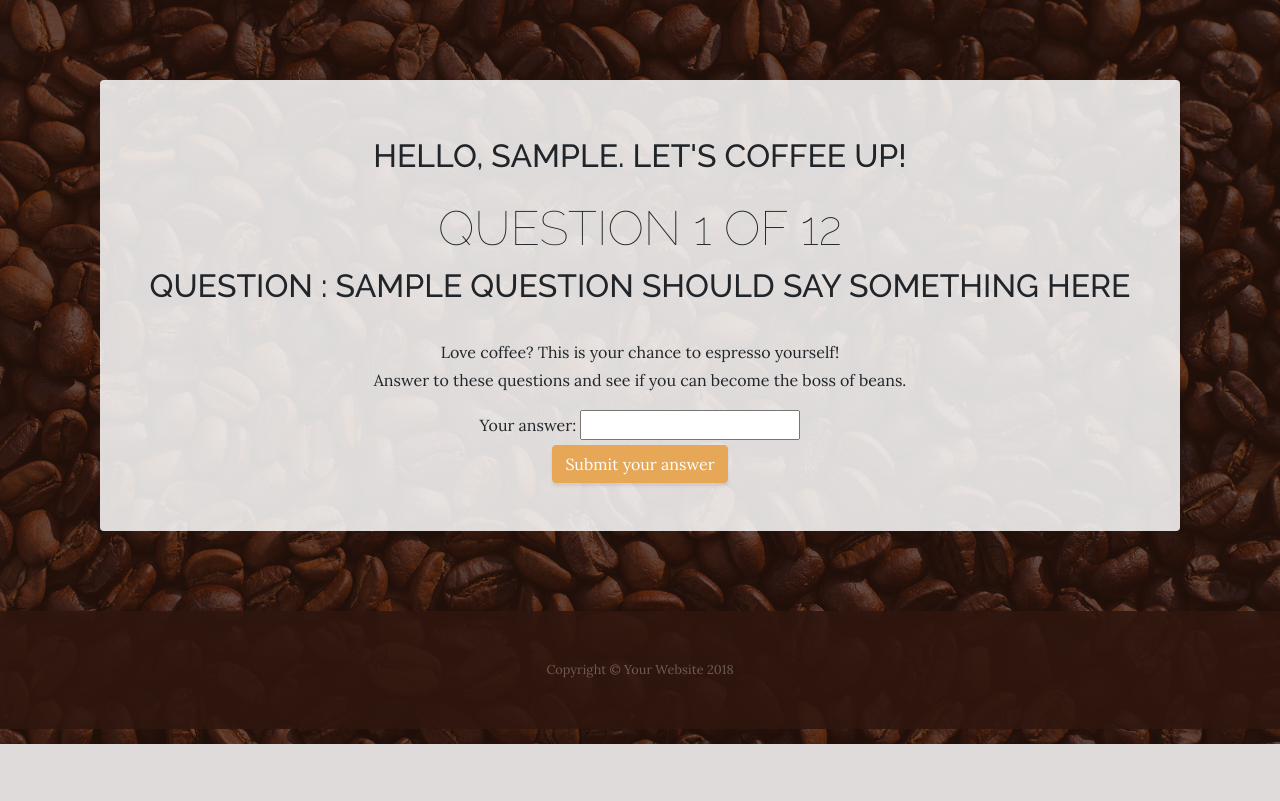
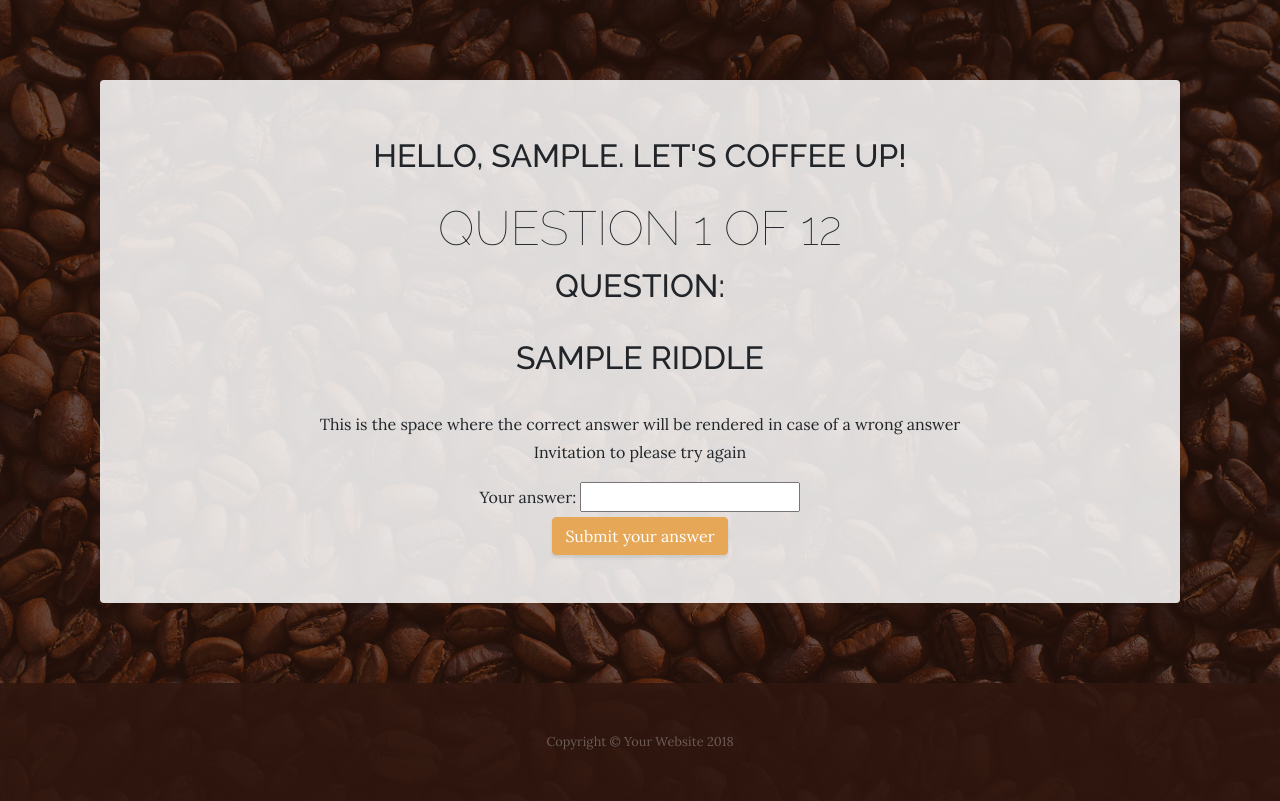
Before and after one commit to Code-Institute-Submissions/python-project-game, a Flask app: template templates/quiz.html in a window 1280 px wide. Shown: the part 56-857 px from the top of the page. Before the commit the page ends 800 px from the top, so only its background shows below. Run offline with Flask 2, Linux system fonts and the light colour scheme; the template is opened without the code that fills it: most values are stand-ins (such as "Sample title", 1, 10 or a date in 2020); some libraries are stand-ins or nearby versions.

Commit message:
got all the riddles to render in my quiz template. Need to get only a question

```diff
--- a/app.py
+++ b/app.py
@@ -19,7 +19,7 @@ app.url_map.strict_slashes = False
 #     return option
 
 
-# def start_coffee_questions():
+# def get_coffee_quiz():
 #     """
 #     Gets the questions from our .json file
 #     """
@@ -58,7 +58,7 @@ app.url_map.strict_slashes = False
 #         option = quiz_menu()
 #         if option == "1":
 #             # print("You selected 'Start Quiz!'")
-#             start_coffee_questions()
+#             get_coffee_quiz()
 #             # ask_questions()
 #         elif option == "2":
 #             print("Thanks for Playing. Good Bye")
@@ -74,7 +74,7 @@ def index():
 
 @app.route("/quiz", methods=["POST"])
 # We create a var with a couple of question to get it to work on a simple level
-def start_coffee_questions():
+def get_coffee_quiz():
 
     riddles = [
         {"question": "short coffee?", "answer": "Espresso"},
@@ -85,20 +85,29 @@ def start_coffee_questions():
     if request.form["username"]:
         username = request.form["username"]
         print(username)
+        #PENDING - Flash is not rendering
         flash("Let's Start, {}!".format(username))
 
-        #Trying to add questions - START
-
+    #Trying to add questions - START
+    def start_coffee_questions():
         first_question = riddles[0]["question"]
         print(first_question)
         first_answer = riddles[0]["answer"]
         print(first_answer)
+        return first_question
 
-        score = 0
+    first_question = start_coffee_questions()
 
-        #Tryingto add questions - END
+    #PENDING - Initialise score and work on counter
+    # score = 0
 
-        return render_template("quiz.html", username=username)
+    # if request.form["username"]:
+    #     username = request.form["username"]
+    #     print(username)
+
+    #Trying to add questions - END
+
+    return render_template("quiz.html", username=username, riddles=riddles, first_question=first_question)
 
     #PENDING - In order to render the questions in the same quiz.html we'll need ajax.
     #See the readme file for an example
@@ -128,7 +137,7 @@ def start_coffee_questions():
     #                   session["player"], session["score"]))
 
 # @app.route("/index/<quiz_number>", methods=["GET", "POST"])
-# def start_coffee_questions(quiz_number):
+# def get_coffee_quiz(quiz_number):
 #     coffee_question = {}
 
 #     with open("data/coffee_questions.json", "r") as file:
@@ -158,7 +167,7 @@ def start_coffee_questions():
 #unwanted. Try moving the game_loop function later
 # game_loop()
 
-# start_coffee_questions()
+# get_coffee_quiz()
 
 if __name__ == "__main__":
     # game_loop()
--- a/templates/quiz.html
+++ b/templates/quiz.html
@@ -7,10 +7,13 @@
             <h2 class="section-heading mb-4">
                 <p class="mb-3">Hello, {{ username }}. Let's coffee up!</p>
                 <span class="section-heading-lower">Question 1 of 12</span>
-                <p>Question : {{ question }} should say something here</p>
+                <p>Question: </p>
+                {% for first_question in riddles %}
+                <p>{{ first_question }}</p>
+                {% endfor %}
             </h2>
-            <p class="mb-3"> Love coffee? This is your chance to espresso yourself!</br>
-                Answer to these questions and see if you can become the boss of beans.</p>
+            <p class="mb-3"> This is the space where the correct answer will be rendered in case of a wrong answer</br>
+                Invitation to please try again</p>
             <form method="POST" action="/quiz">
                 <label for="answer">Your answer:</label>
                 <input type="text" id="answer" name="answer" required>
```
